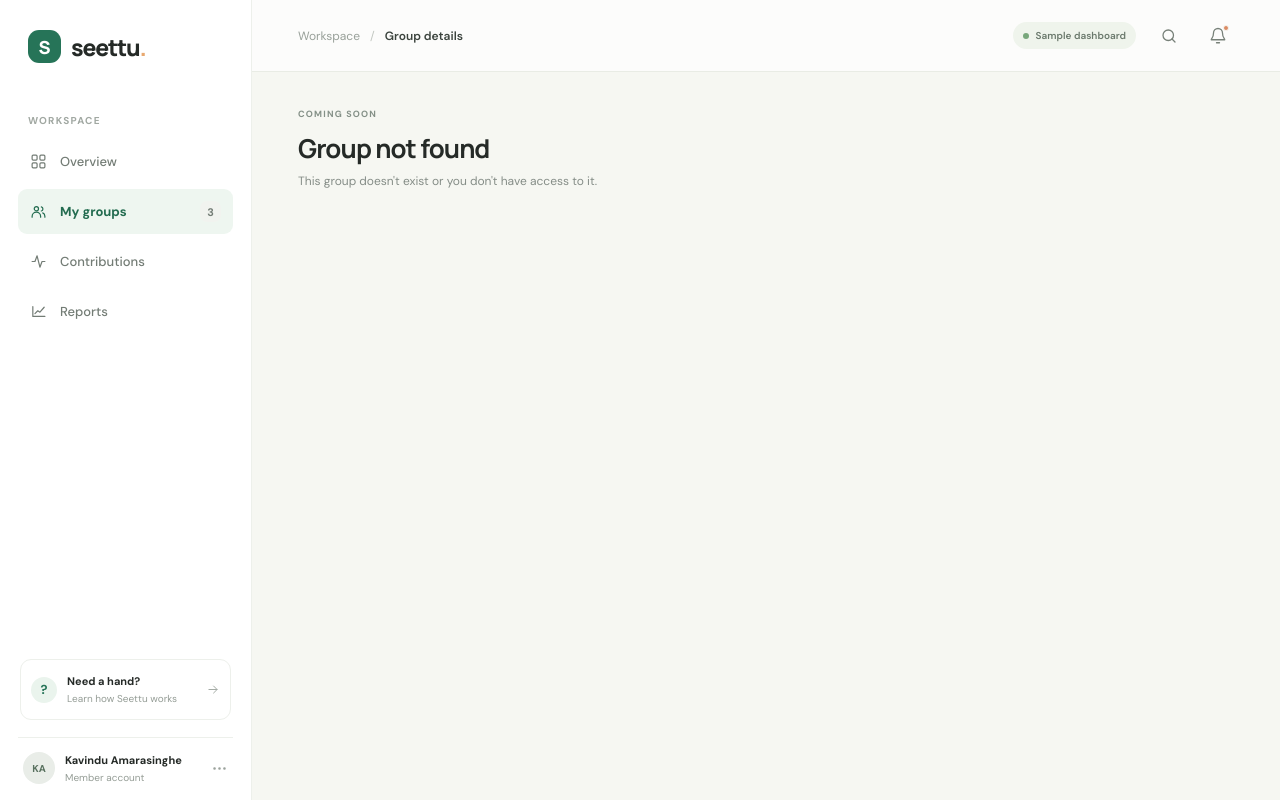
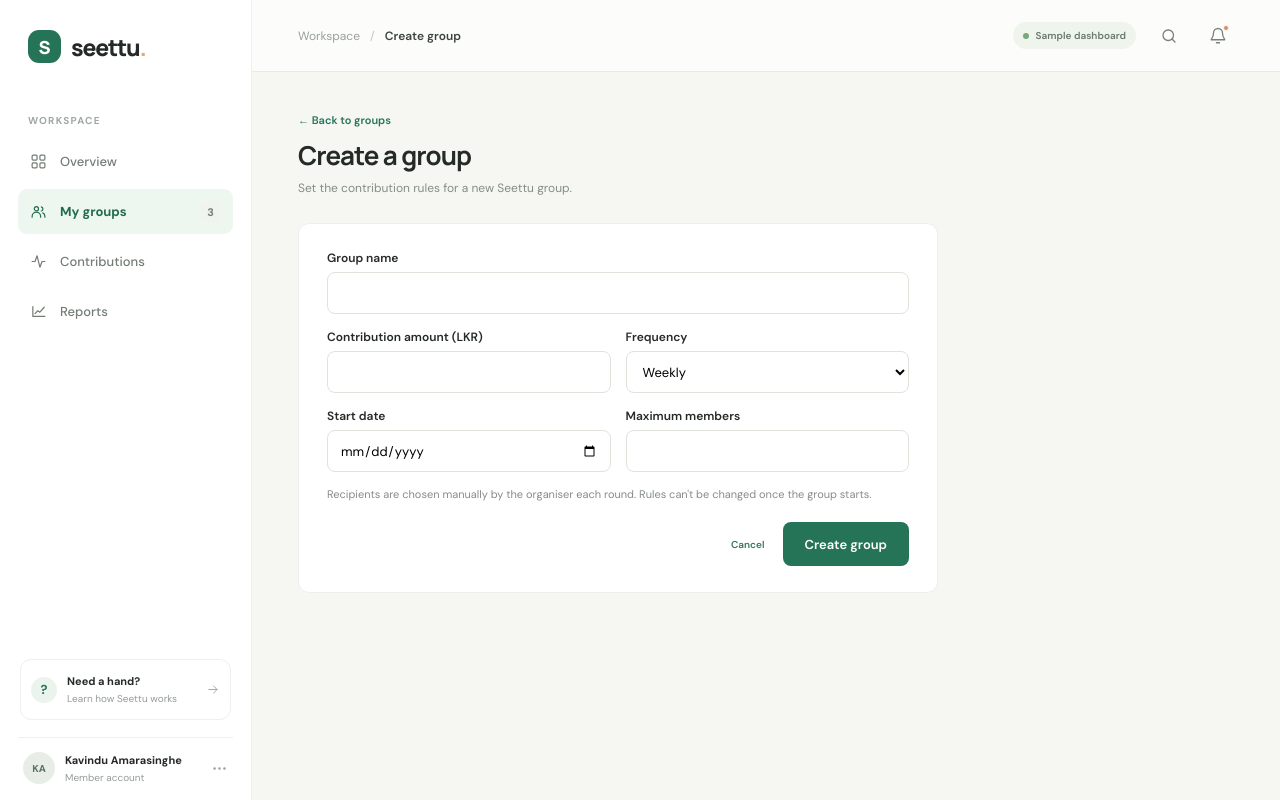
Before and after one commit to Sandun-Gunawardana/Sittu_Project, a React (Vite) app in the folder client/: page /groups/new in a window 1280 px wide. Built offline with nearby package versions, Linux system fonts and the light colour scheme.

Commit message:
feat(client): add mock create-group form with validation
Co-authored-by: Copilot <223556219+Copilot@users.noreply.github.com>

```diff
--- a/client/src/app/App.jsx
+++ b/client/src/app/App.jsx
@@ -4,6 +4,7 @@ import OverviewPage from "../pages/OverviewPage.jsx";
 import LoginPage from "../pages/LoginPage.jsx";
 import RegisterPage from "../pages/RegisterPage.jsx";
 import GroupsPage from "../pages/GroupsPage.jsx";
+import CreateGroupPage from "../pages/CreateGroupPage.jsx";
 import GroupDetailsPage from "../pages/GroupDetailsPage.jsx";
 import PlaceholderPage from "../pages/PlaceholderPage.jsx";
 
@@ -15,6 +16,7 @@ function App() {
       <Route element={<AppLayout />}>
         <Route index element={<OverviewPage />} />
         <Route path="groups" element={<GroupsPage />} />
+        <Route path="groups/new" element={<CreateGroupPage />} />
         <Route path="groups/:groupId" element={<GroupDetailsPage />} />
         <Route path="contributions" element={<PlaceholderPage title="Contributions" description="Contribution history and status will appear here." />} />
         <Route path="reports" element={<PlaceholderPage title="Reports" description="Group and member summaries will appear here." />} />
--- a/client/src/app/AppLayout.jsx
+++ b/client/src/app/AppLayout.jsx
@@ -5,6 +5,7 @@ import { Sidebar } from "../components/Sidebar.jsx";
 const pageTitles = {
   "/": "Overview",
   "/groups": "My groups",
+  "/groups/new": "Create group",
   "/contributions": "Contributions",
   "/reports": "Reports",
 };
--- a/client/src/app/app.css
+++ b/client/src/app/app.css
@@ -233,3 +233,14 @@ td { height: 52px; border-bottom: 1px solid #f0f2ee; font-size: 9px; }
 .group-link:hover .group-details strong { color: var(--green); }
 .group-link > svg { width: 15px; height: 15px; color: #9ba29b; }
 .back-link { display: inline-block; margin-bottom: 10px; color: var(--green); font-size: 11px; font-weight: 600; }
+
+/* Create group form */
+.form-panel { max-width: 640px; padding: 26px 28px; }
+.form-row { display: grid; grid-template-columns: 1fr 1fr; gap: 15px; }
+.form-field select { height: 42px; padding: 0 12px; border: 1px solid #dfe3dc; border-radius: 8px; background: #fff; font: inherit; font-size: 13px; }
+.form-field select:focus-visible { outline: 2px solid var(--green); outline-offset: 1px; }
+.field-hint { margin: 0; color: var(--muted); font-size: 11px; }
+.form-actions { display: flex; align-items: center; justify-content: flex-end; gap: 18px; margin-top: 6px; }
+.form-actions .primary-button { height: 44px; padding: 0 22px; font-size: 13px; }
+.success-banner { margin-bottom: 18px; padding: 12px 14px; border-radius: 8px; background: #eff5ed; color: #2f6a4c; font-size: 12px; }
+@media (max-width: 600px) { .form-row { grid-template-columns: 1fr; } }
--- a/client/src/components/FormField.jsx
+++ b/client/src/components/FormField.jsx
@@ -1,8 +1,18 @@
-export function FormField({ id, label, error, ...inputProps }) {
+export function FormField({ id, label, error, hint, options, ...controlProps }) {
+  const describedBy = [hint && `${id}-hint`, error && `${id}-error`].filter(Boolean).join(" ") || undefined;
+  const shared = { id, name: id, "aria-invalid": error ? "true" : undefined, "aria-describedby": describedBy, ...controlProps };
+
   return (
     <div className="form-field">
       <label htmlFor={id}>{label}</label>
-      <input id={id} name={id} aria-invalid={error ? "true" : undefined} aria-describedby={error ? `${id}-error` : undefined} {...inputProps} />
+      {options ? (
+        <select {...shared}>
+          {options.map((option) => <option key={option} value={option}>{option}</option>)}
+        </select>
+      ) : (
+        <input {...shared} />
+      )}
+      {hint && <span className="field-hint" id={`${id}-hint`}>{hint}</span>}
       {error && <span className="field-error" id={`${id}-error`} role="alert">{error}</span>}
     </div>
   );
--- /dev/null
+++ b/client/src/pages/CreateGroupPage.jsx
@@ -0,0 +1,67 @@
+import { useState } from "react";
+import { Link } from "react-router-dom";
+import { FormField } from "../components/FormField.jsx";
+
+const frequencies = ["Weekly", "Monthly"];
+
+function validate(data) {
+  const errors = {};
+  const amount = Number(data.get("amount"));
+  const maxMembers = Number(data.get("maxMembers"));
+
+  if (data.get("name").trim().length < 3) errors.name = "Enter a group name of at least 3 characters.";
+  if (!data.get("amount") || !(amount > 0)) errors.amount = "Enter an amount greater than 0.";
+  else if (!/^\d+(\.\d{1,2})?$/.test(data.get("amount"))) errors.amount = "Use at most 2 decimal places.";
+  if (!data.get("startDate")) errors.startDate = "Choose a start date.";
+  if (!Number.isInteger(maxMembers) || maxMembers < 2 || maxMembers > 50) errors.maxMembers = "Enter a whole number between 2 and 50.";
+  return errors;
+}
+
+export default function CreateGroupPage() {
+  const [errors, setErrors] = useState({});
+  const [created, setCreated] = useState(null);
+
+  function handleSubmit(event) {
+    event.preventDefault();
+    const data = new FormData(event.currentTarget);
+    const next = validate(data);
+    setErrors(next);
+    setCreated(Object.keys(next).length === 0 ? data.get("name").trim() : null);
+  }
+
+  return (
+    <div className="page-content">
+      <section className="welcome-row">
+        <div>
+          <Link className="back-link" to="/groups">← Back to groups</Link>
+          <h1>Create a group</h1>
+          <p className="welcome-copy">Set the contribution rules for a new Seettu group.</p>
+        </div>
+      </section>
+
+      <section className="panel form-panel">
+        {created && (
+          <div className="success-banner" role="status">
+            “{created}” would be created here. This is a sample screen, so nothing was saved.
+          </div>
+        )}
+        <form className="auth-form" onSubmit={handleSubmit} noValidate>
+          <FormField id="name" label="Group name" error={errors.name} />
+          <div className="form-row">
+            <FormField id="amount" label="Contribution amount (LKR)" type="text" inputMode="decimal" error={errors.amount} />
+            <FormField id="frequency" label="Frequency" options={frequencies} />
+          </div>
+          <div className="form-row">
+            <FormField id="startDate" label="Start date" type="date" error={errors.startDate} />
+            <FormField id="maxMembers" label="Maximum members" type="number" min="2" max="50" error={errors.maxMembers} />
+          </div>
+          <p className="field-hint">Recipients are chosen manually by the organiser each round. Rules can't be changed once the group starts.</p>
+          <div className="form-actions">
+            <Link className="text-button" to="/groups">Cancel</Link>
+            <button className="primary-button" type="submit">Create group</button>
+          </div>
+        </form>
+      </section>
+    </div>
+  );
+}
--- a/client/src/pages/GroupsPage.jsx
+++ b/client/src/pages/GroupsPage.jsx
@@ -11,6 +11,7 @@ export default function GroupsPage() {
           <h1>My groups</h1>
           <p className="welcome-copy">Seettu groups you organise or belong to.</p>
         </div>
+        <Link className="primary-button" to="/groups/new"><Icon name="plus" /> Create a group</Link>
       </section>
 
       <section className="panel groups-panel" aria-label="Group list">
--- a/client/src/pages/OverviewPage.jsx
+++ b/client/src/pages/OverviewPage.jsx
@@ -1,3 +1,4 @@
+import { Link } from "react-router-dom";
 import { Icon } from "../components/Icon.jsx";
 import { StatCard } from "../components/StatCard.jsx";
 
@@ -22,7 +23,7 @@ export default function OverviewPage() {
             <h1>Good morning, Kavindu <span className="wave" aria-hidden="true">✳</span></h1>
             <p className="welcome-copy">Here’s what’s happening with your Seettu today.</p>
           </div>
-          <button className="primary-button" type="button"><Icon name="plus" /> Create a group</button>
+          <Link className="primary-button" to="/groups/new"><Icon name="plus" /> Create a group</Link>
         </section>
 
         <section className="stats-grid" aria-label="Your Seettu summary">
```
